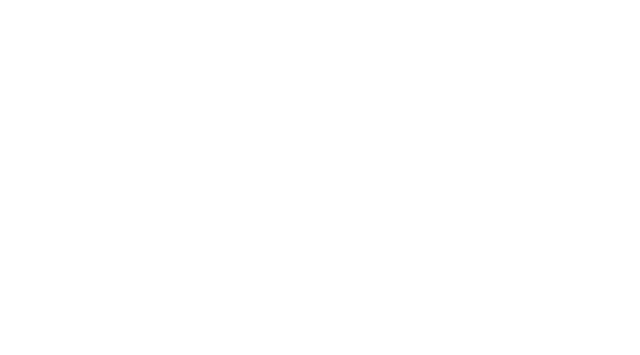
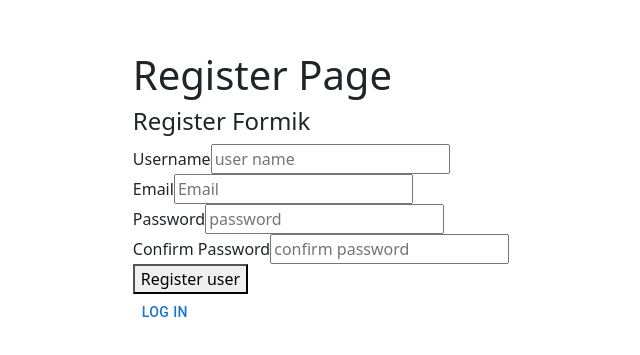
Before and after one commit to ssuarezs/ob_react_n1, a React (Create React App) app: page /newAccount in a window 1280 px wide. Before the commit this address had no page. Shown: the part 209-564 px from the top of the page, without its empty margins (319-959 px from the left). Built offline with nearby package versions, Linux system fonts and the light colour scheme.

Commit message:
Ejercicios 16,17,18 - Router

```diff
--- a/src/App.js
+++ b/src/App.js
@@ -1,6 +1,10 @@
 import { BrowserRouter as Router, Route, Routes, Navigate } from 'react-router-dom'
+
 import LoginPage from './pages/auth/LoginPage';
 import Dashboard from './pages/dashboard/Dashboard';
+import TasksPage from './pages/tasks/TasksPage';
+import NotFoundPage from './pages/404/NotFoundPage';
+import RegisterPage from './pages/auth/RegisterPage';
 
 function App() {
 
@@ -8,6 +12,13 @@
   let loggedIn = true
 
   return (
+    <div style={{
+      display: 'flex',
+      alignItems: 'center',
+      justifyContent: 'center',
+      height: '100vh',
+      width: '100vw'
+    }}>
       <Router>
         {/** Route Switch */}
         <Routes>
@@ -21,6 +32,9 @@
             }
           </Route>
 
+          {/** Register Route */}
+          <Route path='/newAccount' element={<RegisterPage/>}/>
+
           {/** Login Route */}
           <Route path='/login' element={<LoginPage/>}/>
 
@@ -33,8 +47,20 @@
             }
           </Route>
 
+          {/** Task Page (protected) */}
+          <Route exact path='/tasks'>
+            {loggedIn ?
+              <Route path='/tasks' element={<TasksPage/>}/>
+              :
+              <Route path='/tasks' element={<Navigate replace to='/login'/>}/>
+            }
+          </Route>
+
+          {/** Not Found */}
+          <Route path='*' element={<NotFoundPage/>}/>
         </Routes>
       </Router>
+    </div>
   );
 }
 
--- a/src/components/pure/MenuListItems.jsx
+++ b/src/components/pure/MenuListItems.jsx
@@ -26,7 +26,7 @@
     }
 
     return (
-        <List>
+        <List style={{ display: 'flex', flexDirection:'row'}}>
             {list.map(({text, path, icon}, index) => (
                 <ListItem key={index} button onClick={() => navigation(path)}>
                     <ListItemIcon>{getIcon(icon)}</ListItemIcon>
--- a/src/components/pure/forms/loginFormik.jsx
+++ b/src/components/pure/forms/loginFormik.jsx
@@ -43,16 +43,22 @@
                     handleChange,
                     handleBlur}) => (
                         <Form>
+                            <div>
                                 <label htmlFor='email'>Email</label>
                                 <Field id='email' name='email' placeholder='Email' type='email'/>
                                 <ErrorMessage name='email'/>
+                            </div>
 
+                            <div>
                                 <label htmlFor='password'>Password</label>
                                 <Field id='password' name='password' placeholder='Password' type='password'/>
                                 <ErrorMessage name='password'/>
+                            </div>
 
+                            <div>
                                 <button type='submit'>Login</button>
                                 {isSubmitting ? <p>Login your Credentials...</p>:null}
+                            </div>
                         </Form>
                     )
                 }
--- a/src/components/pure/forms/registerForm.jsx
+++ b/src/components/pure/forms/registerForm.jsx
@@ -61,28 +61,38 @@
                     handleChange,
                     handleBlur}) => (
                     <Form>
+                        <div>
                             <label htmlFor='username'>Username</label>
                             <Field id='username' name='username' placeholder='user name'/>
                             {errors.username && touched.username &&
                                 <ErrorMessage name='username' component='div'/>}
+                        </div>
 
+                        <div>
                             <label htmlFor='email'>Email</label>
                             <Field id='email' name='email' placeholder='Email' type='email'/>
                             {errors.email && touched.email &&
                                 <ErrorMessage name='email' component='div'/>}
+                        </div>
 
+                        <div>
                             <label htmlFor='password'>Password</label>
                             <Field id='password' name='password' placeholder='password' type='password'/>
                             {errors.password && touched.password &&
                                 <ErrorMessage name='password' component='div'/>}
+                        </div>
 
+                        <div>
                             <label htmlFor='confirm'>Confirm Password</label>
                             <Field id='confirm' name='confirm' placeholder='confirm password' type='password'/>
                             {errors.confirm && touched.confirm &&
                                 <ErrorMessage name='confirm' component='div'/>}
+                        </div>
 
+                        <div>
                             <button type='submit'>Register user</button>
                             {isSubmitting ? <p>Your User is being registered</p>:null}
+                        </div>
                     </Form>
                 )}
             </Formik>
--- a/src/pages/auth/LoginPage.jsx
+++ b/src/pages/auth/LoginPage.jsx
@@ -1,11 +1,23 @@
 import React from 'react';
+import { useNavigate } from 'react-router-dom';
+
 import LoginFormik from '../../components/pure/forms/loginFormik'
 
+import { Button } from '@mui/material'
+
 const LoginPage = () => {
+
+    const navigate = useNavigate()
+
+    const navigateToRegister = () => {
+        navigate('/newAccount')
+    }
+
     return (
         <div>
             <h1>Login Page</h1>
             <LoginFormik></LoginFormik>
+            <Button onClick={navigateToRegister}>Register New User</Button>
         </div>
     );
 }
--- /dev/null
+++ b/src/pages/auth/RegisterPage.jsx
@@ -0,0 +1,25 @@
+import React from 'react';
+import { useNavigate } from 'react-router-dom';
+
+import RegisterForm from '../../components/pure/forms/registerForm';
+
+import { Button } from '@mui/material'
+
+const RegisterPage = () => {
+
+    const navigate = useNavigate()
+
+    const navigateToLogin = () => {
+        navigate('/login')
+    }
+
+    return (
+        <div>
+            <h1>Register Page</h1>
+            <RegisterForm></RegisterForm>
+            <Button onClick={navigateToLogin}>Log In</Button>
+        </div>
+    );
+}
+
+export default RegisterPage;
--- a/src/pages/dashboard/Dashboard.jsx
+++ b/src/pages/dashboard/Dashboard.jsx
@@ -17,7 +17,7 @@
     const list = [
         {text: 'HOME', icon: 'HOME', path:'/dashboard'},
         {text: 'SETT', icon: 'SETTINGS', path:'/dashboard'},
-        {text: 'TASKs', icon: 'TASKS', path:'/dashboard'},
+        {text: 'TASKs', icon: 'TASKS', path:'/tasks'},
         {text: 'LERO', icon: 'OTHER', path:'/dashboard'}
     ]
 
```
Lines whose indentation alone changed are shown as unchanged.
